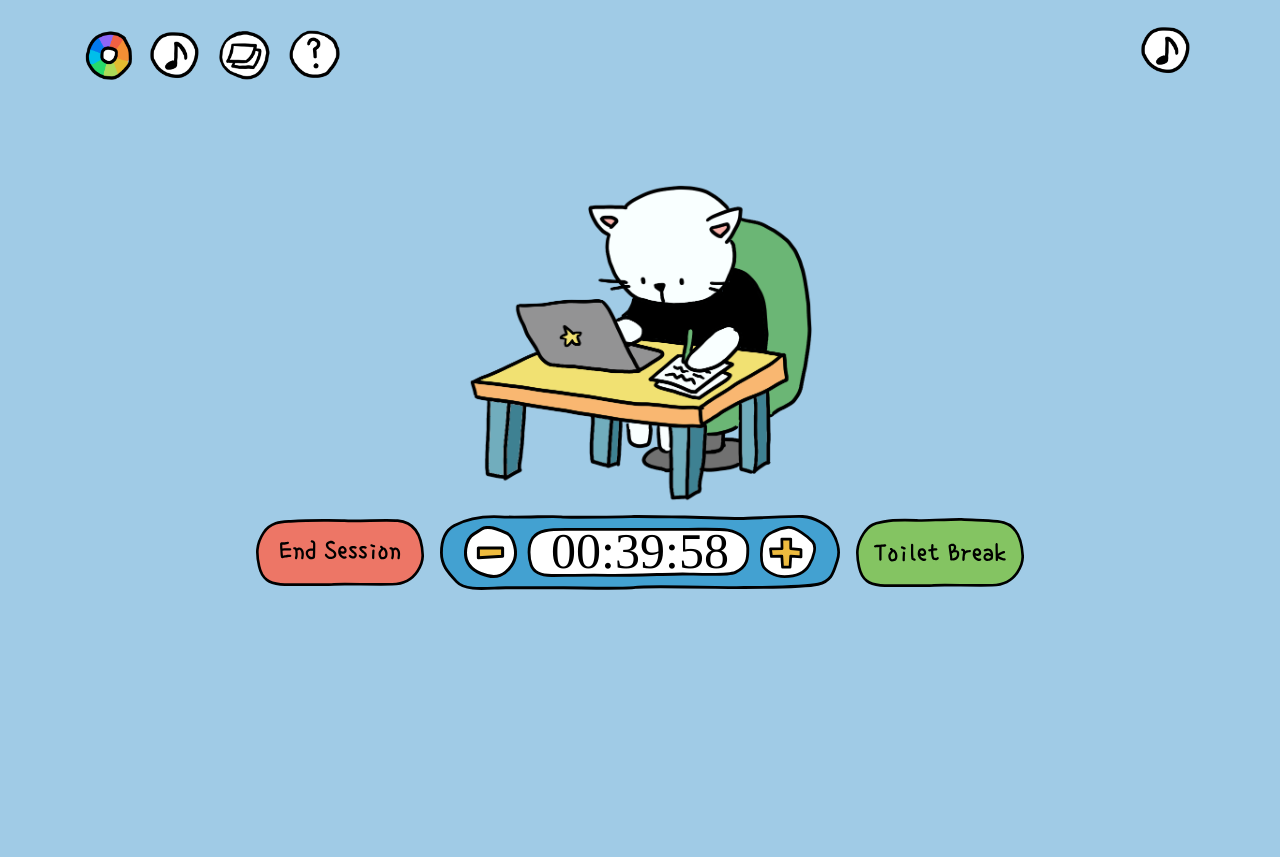
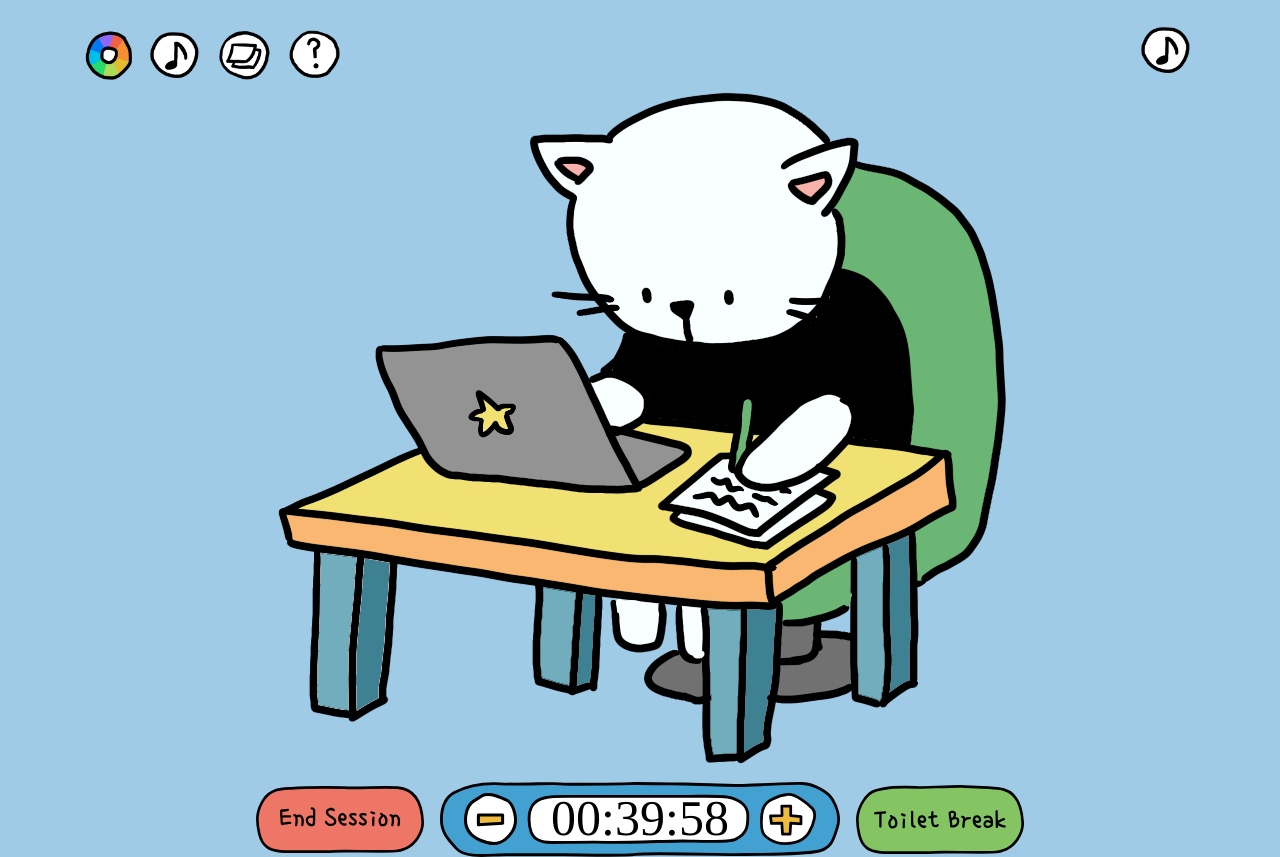
Before and after one commit to thrisnasingh/studywithme, a React (Create React App) app: page / in a window 1280 px wide. Both pictures are taken after a click on the element "Begin new study session". Before the commit the page ends 800 px from the top, so only its background shows below. Built offline with nearby package versions, Linux system fonts and the light colour scheme; a web font is replaced by a local one.

Commit message:
restructure and organize site and files

```diff
--- a/src/App.js
+++ b/src/App.js
@@ -10,6 +10,9 @@ import ColorSelector from './ColorSelector';
 import Music from './music'
 import Timerbreak from './Timerbreak';
 import Timer from './Timersession';
+import HomeContainer from './containers/HomeContainer';
+import ReadingContainer from './containers/ReadingContainer';
+import ToiletBreakContainer from './containers/ToiletBreakContainer';
 import './App.css';
 import Todolist from './todo';
 import HomeTimer from './HomeTimer'
@@ -68,40 +71,7 @@ function App() {
           <img src={music} className="btn" alt="music" />
         </div>
       </div>
-      {timerStarted ? (
-        isBreak ? <Timerbreak /> : <Timer />
-      ) : (
-
-      <div className='study-session'>
-        <div className='study-options'>
-          <div className='timer-container'>
-            <HomeTimer />
-          </div>
-          <div className='avatar-container'>
-            <AvatarCarousel />
-          </div>
-          <div className='todo-container'>
-            <p className='todo-text'>To-do</p>
-
-            <img src={todo} className="todo-img" alt="todo image"/>
-            <Todolist />
-          </div>
-
-        </div>
-       <div className='start-btn'>
-
-          <p onClick={handleBeginSession}>Begin new study session</p>
-            {/*<button onClick={handleBeginBreak}>Take a break</button> */}
-
-        </div>
-
-      </div>
-      )}
-
-{/*
-        <div className='set-time'>
-
-        </div> */}
+<HomeContainer />
 
   </div>
 
--- a/src/Timersession.css
+++ b/src/Timersession.css
@@ -6,12 +6,6 @@
     justify-content: space-around;
     align-items: center;
     position:relative;
-}
-
-.cat-table{
-    margin-top:8%;
-    height:40vh;;
-    /* margin:auto; */
 }
 
 .small-timer-container{
@@ -50,34 +44,6 @@
     transition: transform 0.2s;
 }
 
-.end-btn{
-    margin-top:3%;
-    left: -46%;
-    position:absolute;
-    width:42%;
-    transition: transform 0.2s;
-}
-
-.end-btn:hover{
-    transform: translateY(-2px) translateX(-1px) rotateZ(-2deg);
-    filter:drop-shadow( -5px 2px);
-    cursor: pointer;
-}
-.toilet-btn{
-    right: -46%;
-    margin-top:3%;
-    position:absolute;
-    width:42%;
-    transition: transform 0.2s;
-}
-.toilet-btn:hover{
-    /* transform: scale(1.1); */
-    transform: translateY(-2px) translateX(1px) rotateZ(2deg);
-    filter:drop-shadow( 5px 2px);
-    cursor: pointer;
-}
-
-
 .small-minus-btn{
     margin-left: 6%;
 }
--- a/src/Timersession.js
+++ b/src/Timersession.js
@@ -99,9 +99,9 @@ const Timer = () => {
 
 	return (
 		<div className="study-session-container">
-			<img src={cattable} className="cat-table"/>
+
 			<div className="small-timer-container">
-				<img src={end} className="end-btn" />
+
 
 
 				<div className='small-timer-btn'>
@@ -110,13 +110,14 @@ const Timer = () => {
 				</div>
 				<img src={smalltimer} className="small-timer"/>
 				<div className="actual-timer">{timer}</div>
-				<img src={toilet} className="toilet-btn" />
+
 
 			</div>
 
 			{/* <button onClick={onClickReset}>Reset</button> */}
 		</div>
-	);
+	  );
+
 };
 
 export default Timer;
--- /dev/null
+++ b/src/containers-css/ReadingContainer.css
@@ -0,0 +1,51 @@
+.study-session-container{
+    width:100%;
+    /* height:100; */
+    display:flex;
+    flex-direction: column;
+    justify-content: space-around;
+    align-items: center;
+    position:relative;
+}
+
+.avatar-table{
+    margin-top:8%;
+    height:40vh;;
+    /* margin:auto; */
+}
+
+.small-timer-container{
+    display:flex;
+    max-width:400px;
+    position:relative;
+    justify-content: center;
+    align-items: center;
+
+}
+
+.end-btn{
+    margin-top:3%;
+    left: -46%;
+    position:absolute;
+    width:42%;
+    transition: transform 0.2s;
+}
+
+.end-btn:hover{
+    transform: translateY(-2px) translateX(-1px) rotateZ(-2deg);
+    filter:drop-shadow( -5px 2px);
+    cursor: pointer;
+}
+.toilet-btn{
+    right: -46%;
+    margin-top:3%;
+    position:absolute;
+    width:42%;
+    transition: transform 0.2s;
+}
+.toilet-btn:hover{
+    /* transform: scale(1.1); */
+    transform: translateY(-2px) translateX(1px) rotateZ(2deg);
+    filter:drop-shadow( 5px 2px);
+    cursor: pointer;
+}
--- /dev/null
+++ b/src/containers/EndSessionContainer.js
@@ -0,0 +1,12 @@
+import React from 'react';
+import music from '../assets/music.png'
+
+const EndSessionContainer = () => {
+    return (
+      <div className='end-session-screen'>
+        <img src={music} className="theend-img" alt="bye bye" />
+      </div>
+    );
+  }
+
+  export default EndSessionContainer;
--- /dev/null
+++ b/src/containers/HomeContainer.js
@@ -0,0 +1,62 @@
+import React, { useState } from 'react';
+import Timer from '../Timersession';
+import ReadingContainer from './ReadingContainer';
+import HomeTimer from '../HomeTimer';
+import TodoList from '../todo';
+import AvatarCarousel from '../avatar';
+import todo from '../assets/todo.svg';
+import AvatarState from '../AvatarState';
+
+const HomeContainer = () => {
+  const [timerStarted, setTimerStarted] = useState(false);
+  const [isBreak, setIsBreak] = useState(false);
+
+  const handleBeginSession = () => {
+    setTimerStarted(true);
+    setIsBreak(false);
+  };
+
+  const handleBeginBreak = () => {
+    setTimerStarted(true);
+    setIsBreak(true);
+  };
+
+
+  return (
+    <>
+      {timerStarted ? (
+        <div>
+        <ReadingContainer />
+        </div>
+
+      ) : (
+        <div className='study-session'>
+        <div className='study-options'>
+          <div className='timer-container'>
+            <HomeTimer />
+          </div>
+          <div className='avatar-container'>
+            <AvatarCarousel />
+          </div>
+          <div className='todo-container'>
+            <p className='todo-text'>To-do</p>
+
+            <img src={todo} className="todo-img" alt="todo image"/>
+            <TodoList />
+          </div>
+
+        </div>
+       <div className='start-btn'>
+
+          <p onClick={handleBeginSession}>Begin new study session</p>
+            {/*<button onClick={handleBeginBreak}>Take a break</button> */}
+
+        </div>
+
+      </div>
+      )}
+    </>
+  );
+}
+
+export default HomeContainer;
--- /dev/null
+++ b/src/containers/ReadingContainer.js
@@ -0,0 +1,61 @@
+import React, { useState } from 'react';
+import EndSessionContainer from './EndSessionContainer';
+import ToiletBreakContainer from './ToiletBreakContainer';
+import cattable from '../assets/cattable.png';
+import end from '../assets/end.svg';
+import toilet from '../assets/toilet.svg';
+import '../containers-css/ReadingContainer.css';
+import Timer from '../Timersession';
+import frogTable from '../assets/frogtable.png';
+import catTable from '../assets/cattable.png';
+import duckTable from '../assets/ducktable.png';
+
+
+const ReadingContainer = ({ currentAvatarIndex }) => {
+  const [buttonClick, setButtonClick] = useState(false);
+  const [isToiletBreak, setIsToiletBreak] = useState(false);
+  const [isEndSession, setIsEndSession] = useState(false);
+
+  const handleEndSession = () => {
+    setButtonClick(true);
+    setIsEndSession(true);
+  };
+
+  const handleToiletBreak = () => {
+    setButtonClick(true);
+    setIsToiletBreak(true);
+  };
+
+  // Define an array of image sources based on the avatar index
+  const avatarImages = [
+    'path_to_img1',
+    'path_to_img2',
+    'path_to_img3',
+    // Add more paths as needed
+  ];
+
+  return (
+    buttonClick ? (
+      isToiletBreak ? (
+        <div>
+          <ToiletBreakContainer/>
+        </div>
+      ) : (
+        <div>
+          <EndSessionContainer/>
+        </div>
+      )
+    ) : (
+      <div className="study-session-container">
+        <img src={cattable} className="cat-table"/>
+        <div className="small-timer-container">
+          <img src={end} onClick={handleEndSession} className="end-btn" />
+          <Timer />
+          <img src={toilet} onClick={handleToiletBreak} className="toilet-btn" />
+        </div>
+      </div>
+    )
+  );
+}
+
+export default ReadingContainer;
--- /dev/null
+++ b/src/containers/ToiletBreakContainer.js
@@ -0,0 +1,11 @@
+import help from '../assets/help.png'
+
+const ToiletBreakContainer = () => {
+    return (
+      <div className='toilet-break-screen'>
+        <img src={help} className="tbreak-img" alt="restroom break" />
+      </div>
+    );
+  }
+
+  export default ToiletBreakContainer;
```
Also changed, not shown: src/containers/BreakContainer.js (added).
